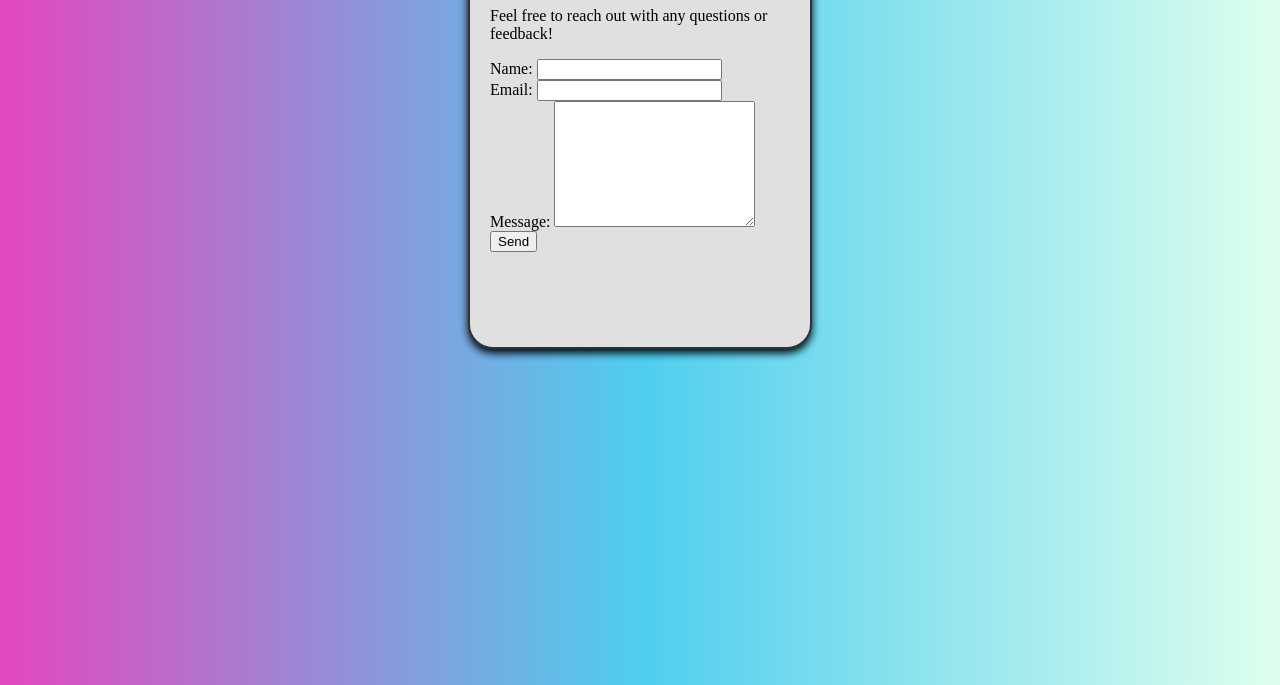
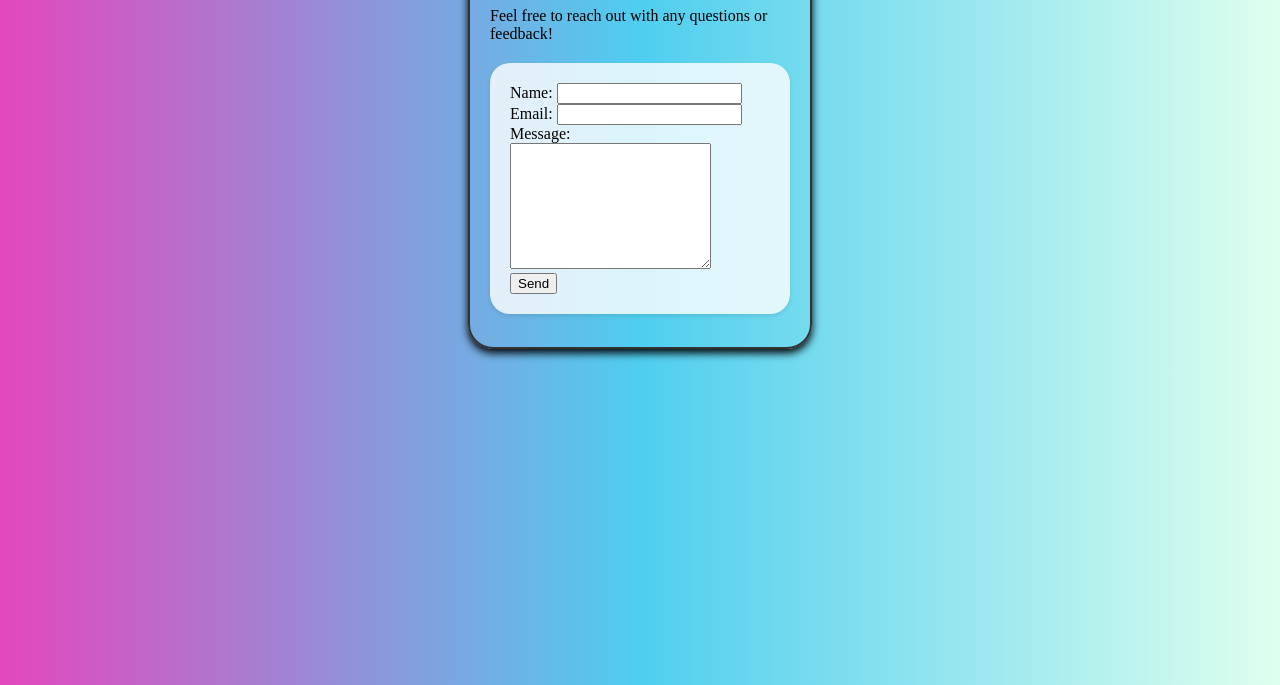
Before and after one commit to andrewwe98/portfolio, a plain HTML site: page contact.html in a window 1280 px wide. Shown: the part 115-800 px from the top of the page. Drawn offline with nearby package versions, Linux system fonts and the light colour scheme.

Commit message:
Transparent and contact box

```diff
--- a/languages/style3.css
+++ b/languages/style3.css
@@ -1,7 +1,7 @@
 .box {
             width: 300px;   /* Long length */
             height: 400px;  /* Box height */
-            background: #e0e0e0;
+            background: transparent;
             border: 2px solid #333;
             margin: 20px auto;
             padding: 20px;
--- a/style.css
+++ b/style.css
@@ -1,7 +1,7 @@
 .box {
             width: 300px;   /* Long length */
             height: 400px;  /* Box height */
-            background: #e0e0e0;
+            background: transparent;
             border: 2px solid #333;
             margin: 20px auto;
             padding: 20px;
@@ -41,3 +41,14 @@
       font-size: 1.5em;
       margin-top: 20px;
  }
+
+  form {
+      display: x flex;
+      flex-direction: column;
+      align-items: center;
+      margin-top: 20px;
+      padding: 20px;
+      background: rgba(255, 255, 255, 0.8);
+      border-radius: 20px;
+      box-shadow: 0 2px 4px rgba(0, 0, 0, 0.1);
+  }
--- a/style2.css
+++ b/style2.css
@@ -1,7 +1,7 @@
 .box {
             width: 300px;   /* Long length */
             height: 250px;  /* Box height */
-            background: #e0e0e0;
+            background: transparent;
             border: 2px solid #333;
             margin: 20px auto;
             padding: 20px;
--- a/style3.css
+++ b/style3.css
@@ -1,7 +1,7 @@
 .box {
             width: 300px;   /* Long length */
             height: 700px;  /* Box height */
-            background: #e0e0e0;
+            background: transparent;
             border: 2px solid #333;
             margin: 20px auto;
             padding: 20px;
--- a/style4.css
+++ b/style4.css
@@ -1,7 +1,7 @@
 .box {
             width: 300px;   /* Long length */
             height: 600px;  /* Box height */
-            background: #e0e0e0;
+            background: transparent;
             border: 2px solid #333;
             margin: 20px auto;
             padding: 20px;
```
